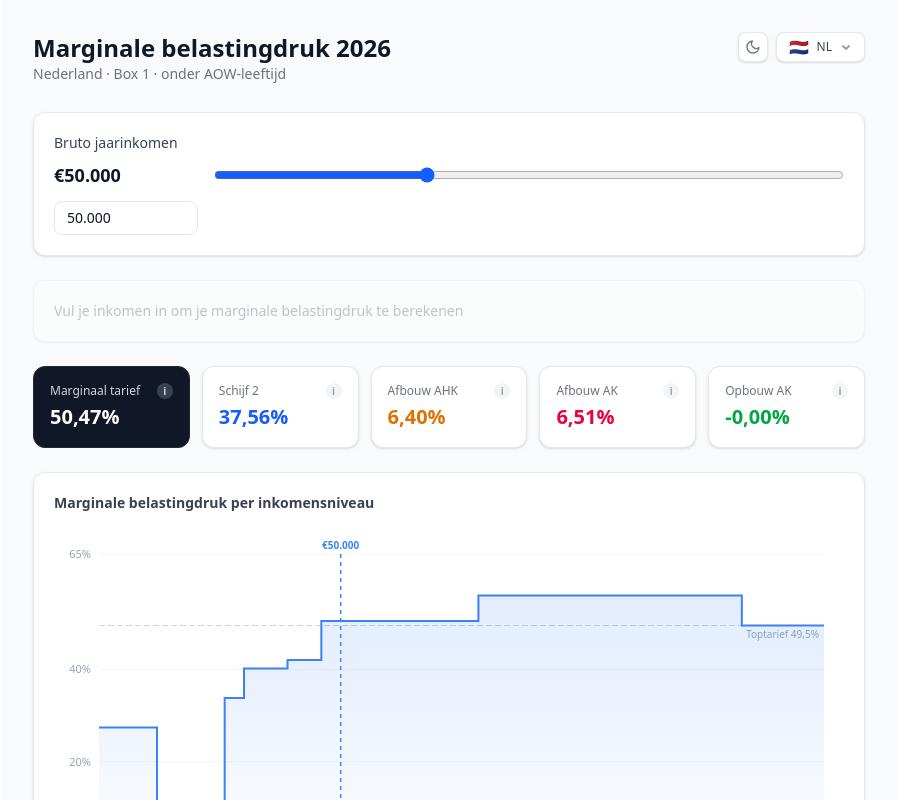
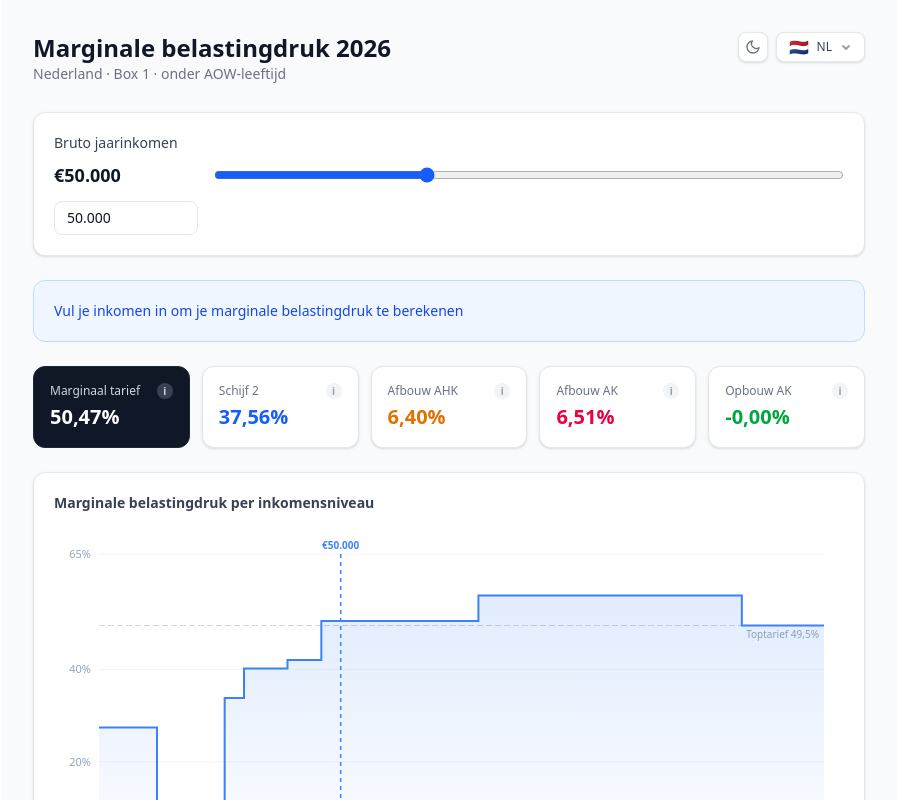
Before and after one commit to GeertO97/marginale-belastingdruk, a React (Vite) app: page / in a window 1280 px wide. Shown: the top 800 px of the page, without its empty margins (191-1088 px from the left). Built offline with nearby package versions, Linux system fonts and the light colour scheme.

Commit message:
Make CTA stand out with blue highlight styling
Before interaction: blue background, blue border, bold blue text.
After interaction: normal white card with computed net-per-euro.
Removes the faint opacity-40 approach that was barely visible.

Co-Authored-By: Claude Opus 4.6 <noreply@anthropic.com>

```diff
--- a/src/App.jsx
+++ b/src/App.jsx
@@ -265,10 +265,12 @@ export default function App() {
       </div>
 
       {/* Net per extra euro */}
-      <div className={`bg-white dark:bg-gray-800 rounded-xl shadow-sm border border-gray-200 dark:border-gray-700 p-5 mb-6 transition-all duration-300 ${hasInteracted ? "" : "opacity-40"}`}>
-        {!hasInteracted ? (
-          <p className="text-sm text-gray-500 dark:text-gray-400">{t.enterIncome}</p>
-        ) : (
+      {!hasInteracted ? (
+        <div className="rounded-xl border border-blue-200 dark:border-blue-800 bg-blue-50 dark:bg-blue-950/40 p-5 mb-6">
+          <p className="text-sm font-medium text-blue-700 dark:text-blue-300">{t.enterIncome}</p>
+        </div>
+      ) : (
+        <div className="bg-white dark:bg-gray-800 rounded-xl shadow-sm border border-gray-200 dark:border-gray-700 p-5 mb-6">
           <p className="text-sm text-gray-600 dark:text-gray-300">
             {netParts.prefix}<strong className="text-gray-900 dark:text-gray-100">{netParts.income}</strong>{netParts.middle}
             <strong className="text-green-700 dark:text-green-400">{netParts.net}</strong>{netParts.suffix}
@@ -276,8 +278,8 @@ export default function App() {
               <span className="text-amber-700 dark:text-amber-400 ml-1">{t.netPerEuroWarning}</span>
             )}
           </p>
-        )}
-      </div>
+        </div>
+      )}
 
       {/* Result cards */}
       <div className="grid grid-cols-2 md:grid-cols-5 gap-3 mb-6">
```
